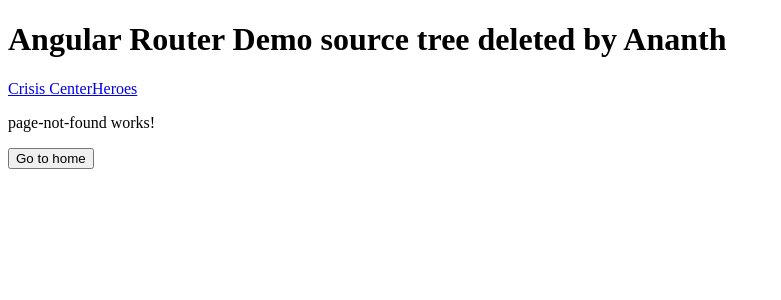
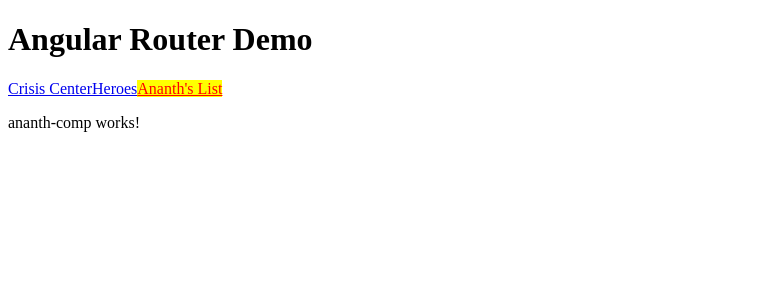
Before and after one commit to sarvan90/angular-test, an Angular app: page /ananth in a window 1280 px wide. Shown: the top 300 px of the page, without its empty margins (0-781 px from the left). Built offline with nearby package versions, Linux system fonts and the light colour scheme.

Commit message:
Ananth component files

```diff
--- /dev/null
+++ b/src/app/ananth-comp/ananth-comp.component.html
@@ -0,0 +1,3 @@
+<p>
+  ananth-comp works!
+</p>
--- /dev/null
+++ b/src/app/ananth-comp/ananth-comp.component.ts
@@ -0,0 +1,15 @@
+import { Component, OnInit } from '@angular/core';
+
+@Component({
+  selector: 'app-ananth-comp',
+  templateUrl: './ananth-comp.component.html',
+  styleUrls: ['./ananth-comp.component.css']
+})
+export class AnanthCompComponent implements OnInit {
+
+  constructor() { }
+
+  ngOnInit() {
+  }
+
+}
--- a/src/app/app.component.html
+++ b/src/app/app.component.html
@@ -1,6 +1,8 @@
-<h1>Angular Router Demo source tree deleted by Ananth</h1>
+<h1>Angular Router Demo</h1>
   <nav>
     <a routerLink="/crisis-center" routerLinkActive="active">Crisis Center</a>
     <a routerLink="/heroes" routerLinkActive="active">Heroes</a>
+    <a routerLink="/ananth" routerLinkActive="active">Ananth's List</a>
+
   </nav>
   <router-outlet></router-outlet>
--- a/src/app/app.module.ts
+++ b/src/app/app.module.ts
@@ -8,10 +8,12 @@
 import { CrisisListComponent } from './crisis-list/crisis-list.component';
 import { HeroListComponent } from './hero-list/hero-list.component';
 import { PageNotFoundComponent } from './page-not-found/page-not-found.component';
+import { AnanthCompComponent } from './ananth-comp/ananth-comp.component';
 
 const appRoutes: Routes = [
   { path: 'crisis-center', component: CrisisListComponent },
   { path: 'heroes', component: HeroListComponent, data: { title: 'Heroes List' } },
+  { path: 'ananth', component: AnanthCompComponent },
   { path: '',   redirectTo: '/heroes', pathMatch: 'full' },
   { path: '**', component: PageNotFoundComponent }
 ];
@@ -22,7 +24,8 @@
     AppComponent,
     CrisisListComponent,
     HeroListComponent,
-    PageNotFoundComponent
+    PageNotFoundComponent,
+    AnanthCompComponent
   ],
   imports: [
     BrowserModule,
```
Also changed, not shown: src/app/ananth-comp/ananth-comp.component.css (added), 1 other file (tests, documents, lock files or other folders).
